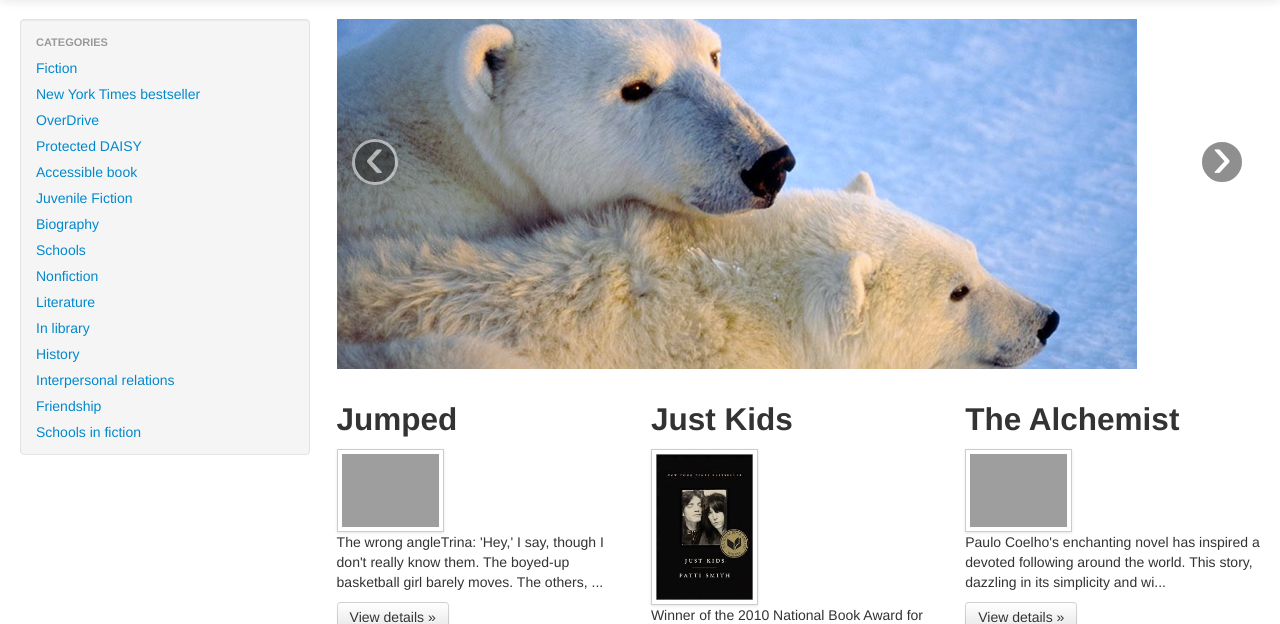
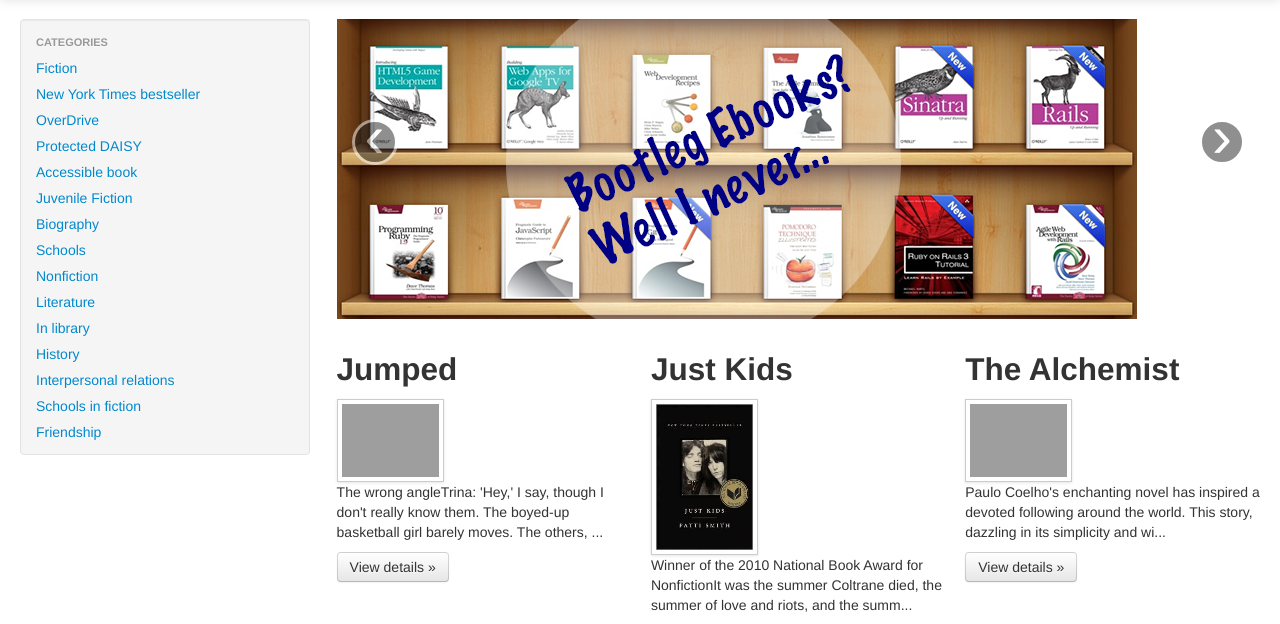
Before and after one commit to HipsterBunny/bazinga, a PHP site: page / in a window 1280 px wide. Shown: the part 81-705 px from the top of the page. Run offline with PHP 8.4, Linux system fonts and the light colour scheme; data comes from the database, SQL or seed files in the repository; data that the repository does not hold is empty; grey boxes are pictures that could not be loaded.

Commit message:
updated slides

```diff
--- a/index.php
+++ b/index.php
@@ -23,9 +23,9 @@
    	<div id="myCarousel" class="carousel slide">
 	  <!-- Carousel items -->
 	  <div class="carousel-inner">
-	    <div class="active item"><img src="img/slides/bears.png"></div>
-	    <div class="item"><img src="img/slides/cheetahs.png"></div>
-	    <div class="item"><img src="img/slides/hippos.png"></div>
+	    <div class="active item"><img src="img/slides/bootleg.png"></div>
+	    <div class="item"><img src="img/slides/sexii.png"></div>
+	    <div class="item"><img src="img/slides/steal.png"></div>
 	  </div>
 	  <!-- Carousel nav -->
 	  <a class="carousel-control left" href="#myCarousel" data-slide="prev">&lsaquo;</a>
```
Also changed, not shown: img/slides/bootleg.png (added), img/slides/sexii.png (added), img/slides/steal.png (added), 2 other files.
